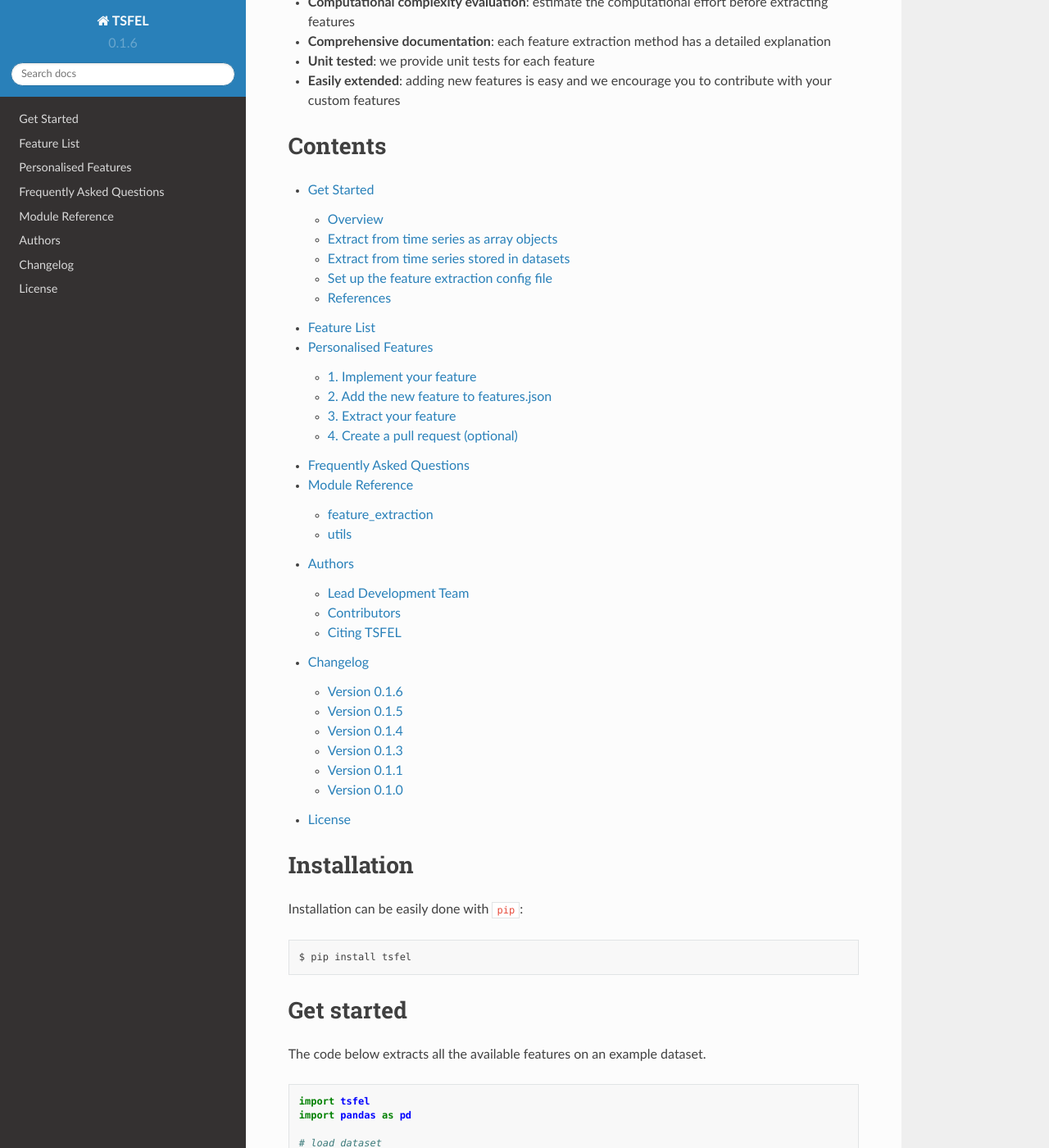
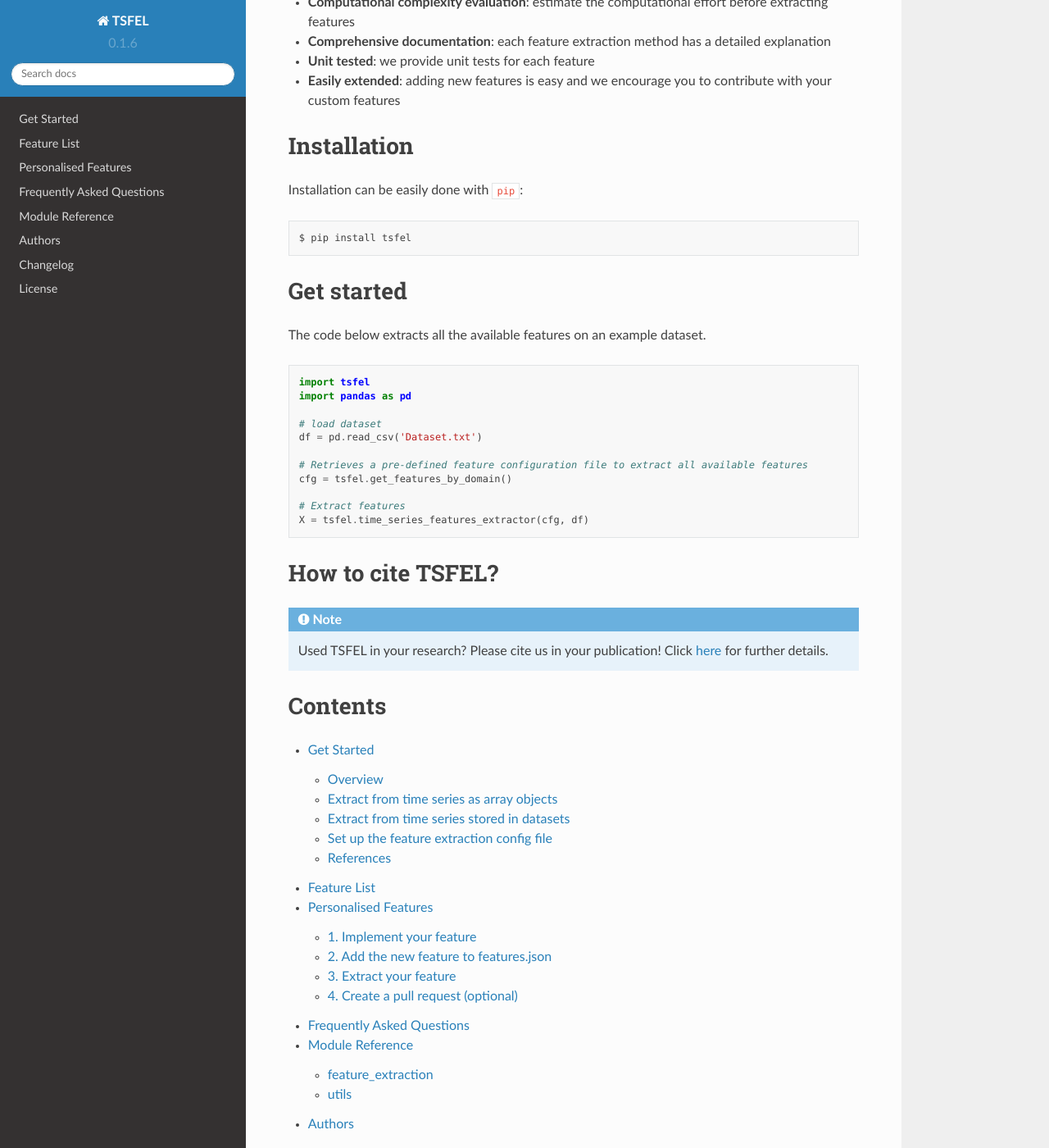
Before and after one commit to fraunhoferportugal/tsfel, a Sphinx documentation site: the page built from docs/index.rst, in a window 1280 px wide and 1400 px high, scrolled down 596 px. Shown: the whole window at 82% size. Built offline with Sphinx 7.4.7 and the Read the Docs theme 2.0.0, drawn with Linux system fonts in a browser that asks for light colours; formulas are drawn with MathJax 3; some of the changed text lies outside the part shown.

Commit message:
Minor fixes on documentation.

```diff
--- a/AUTHORS.rst
+++ b/AUTHORS.rst
@@ -30,7 +30,7 @@ Contributors
 
 Citing TSFEL
 --------------
-TSFEL was published in Barandas, Marília and Folgado, Duarte, et al. "*TSFEL: Time Series Feature Extraction Library.*" SoftwareX 11 (2020). [https://doi.org/10.1016/j.softx.2020.100456](https://doi.org/10.1016/j.softx.2020.100456)
+TSFEL was published in Barandas, Marília and Folgado, Duarte, et al. "*TSFEL: Time Series Feature Extraction Library.*" SoftwareX 11 (2020). `https://doi.org/10.1016/j.softx.2020.100456 <https://doi.org/10.1016/j.softx.2020.100456>`_.
 
 If you used TSFEL in your scientific publication, we would very appreciated if you include the adequate citation:
 
--- a/docs/index.rst
+++ b/docs/index.rst
@@ -16,21 +16,6 @@ Highlights
 - **Comprehensive documentation**: each feature extraction method has a detailed explanation
 - **Unit tested**: we provide unit tests for each feature
 - **Easily extended**: adding new features is easy and we encourage you to contribute with your custom features
-
-Contents
-========
-
-.. toctree::
-   :maxdepth: 2
-
-   Get Started <descriptions/get_started>
-   Feature List <descriptions/feature_list>
-   Personalised Features <descriptions/personal>
-   Frequently Asked Questions <descriptions/faq>
-   Module Reference <descriptions/modules>
-   Authors <authors>
-   Changelog <changelog>
-   License <license>
 
 Installation
 ============
@@ -60,6 +45,29 @@ The code below extracts all the available features on an example dataset.
     # Extract features
     X = tsfel.time_series_features_extractor(cfg, df)
 
+How to cite TSFEL?
+==================
+
+.. admonition:: Note
+
+   Used TSFEL in your research? Please cite us in your publication!
+   Click :ref:`here<authors>` for further details.
+
+Contents
+========
+
+.. toctree::
+   :maxdepth: 2
+
+   Get Started <descriptions/get_started>
+   Feature List <descriptions/feature_list>
+   Personalised Features <descriptions/personal>
+   Frequently Asked Questions <descriptions/faq>
+   Module Reference <descriptions/modules>
+   Authors <authors>
+   Changelog <changelog>
+   License <license>
+
 Indices and tables
 ==================
 
```
Also changed, not shown: README.md (+2 -0 lines), 2 other files.
